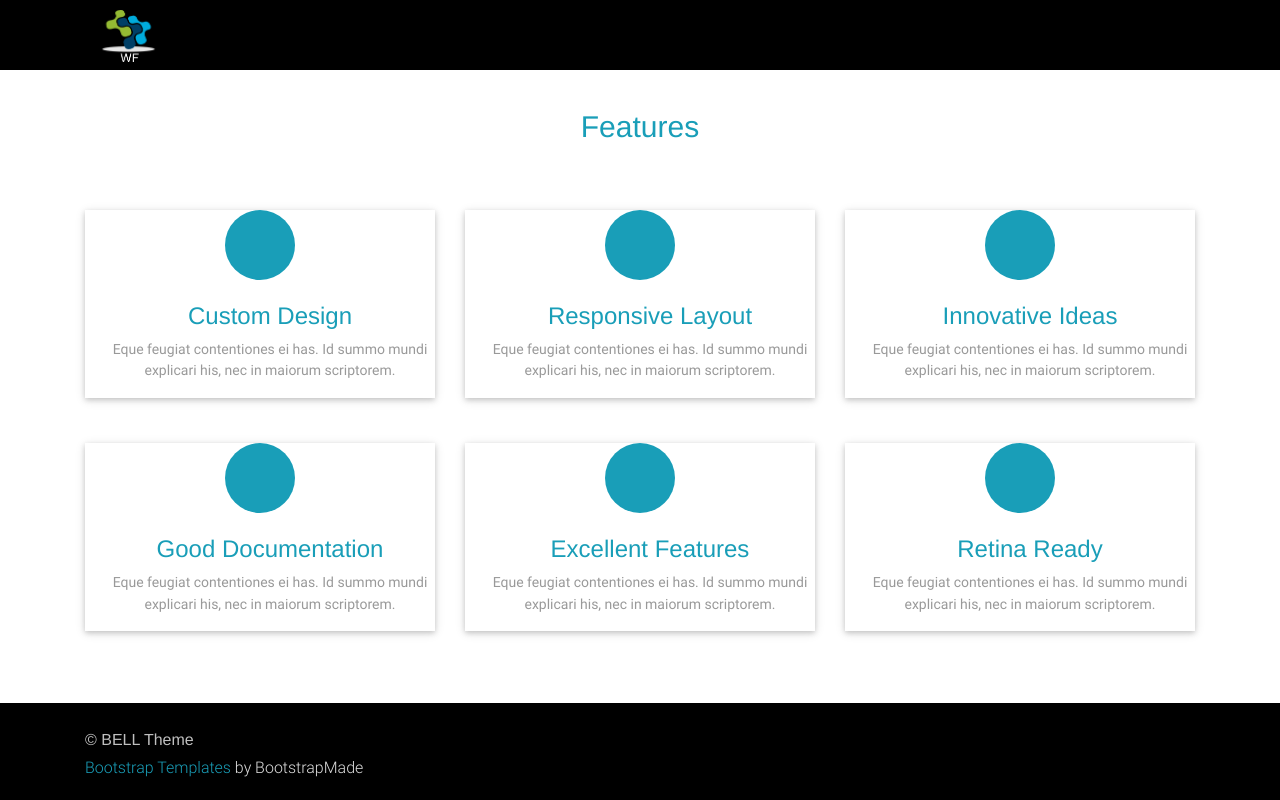
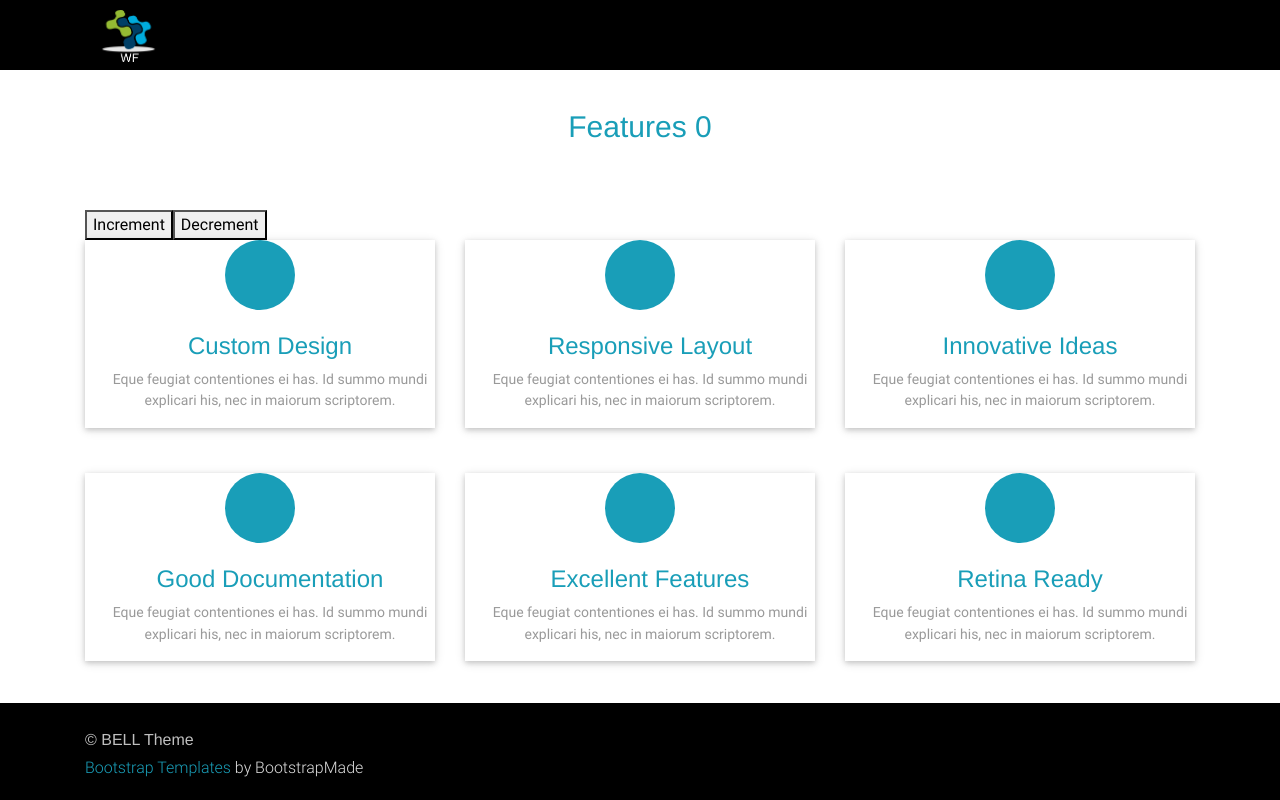
Before and after one commit to tonz341/vue-heroku, a Vue app: page /features in a window 1280 px wide. Built offline with nearby package versions, Linux system fonts and the light colour scheme; some icons are missing.

Commit message:
installed vuex

```diff
--- a/package.json
+++ b/package.json
@@ -69,6 +69,7 @@
     "vue-router": "^3.0.1",
     "vue-style-loader": "^3.0.1",
     "vue-template-compiler": "^2.5.2",
+    "vuex": "^3.0.1",
     "webpack": "^3.6.0",
     "webpack-bundle-analyzer": "^2.9.0",
     "webpack-dev-server": "^2.9.1",
--- a/src/components/Features.vue
+++ b/src/components/Features.vue
@@ -3,8 +3,10 @@
   <section class="features" id="features">
     <div class="container">
       <h2 class="text-center">
-          Features
+          Features  {{ $store.state.count }}
         </h2>
+        <button @click="increment">Increment</button>
+        <button @click="decrement">Decrement</button>
       <div class="row">
         <div class="feature-col col-lg-4 col-xs-12">
           <div class="card card-block text-center">
@@ -140,6 +142,14 @@ export default {
     return {
       msg: 'Coming soon...'
     }
+  },
+  methods : {
+    increment(){
+      this.$store.commit('increment')
+    },
+    decrement(){
+     this.$store.commit('decrement')
+    }
   }
 }
 </script>
--- a/src/components/Home.vue
+++ b/src/components/Home.vue
@@ -23,7 +23,7 @@
         <div class="row">
           <div class="col-md-12">
             <!-- <a class="hero-brand" href="index.html" title="Home"><img alt="Bell Logo" src="/static/img/logo-s.png"></a> -->
-            <h1>Welcome!</h1>
+            <h1>Welcome! </h1>
           </div>
         </div>
         <div class="col-md-12">
@@ -31,6 +31,7 @@
             A theme with personality <br>
             This is a powerful theme with some great features that you can use in your future projects.
           </p>
+          <p class="tagline">Youre index is {{ $store.state.count }}</p>
           <router-link to="/features"><a class="btn btn-full">View Inside</a></router-link>
         </div>
       </div>
--- a/src/main.js
+++ b/src/main.js
@@ -3,6 +3,7 @@
 import Vue from 'vue'
 import App from './App'
 import router from './router'
+import store from './store'
 
 Vue.config.productionTip = false
 
@@ -10,6 +11,7 @@ Vue.config.productionTip = false
 new Vue({
   el: '#app',
   router,
+  store,
   template: '<App/>',
   components: { App }
 })
--- /dev/null
+++ b/src/store/index.js
@@ -0,0 +1,19 @@
+import Vue from 'vue'
+import Vuex from 'vuex'
+
+Vue.use(Vuex)
+
+export default new Vuex.Store({
+    state: {
+      count: 0,
+      index : 0
+    },
+    mutations: {
+      increment (state) {
+        state.count++
+      },
+      decrement (state) {
+        state.count--
+      }
+    }
+})
```
